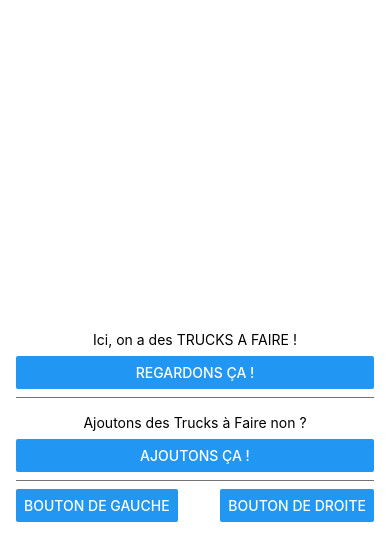
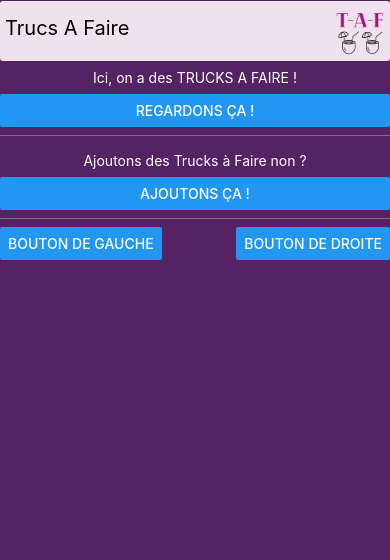
Before and after one commit to ProgNanais/TruckAFaire, a React Native app: screen / in a window 390 px wide. Shown: the top 560 px of the page. Built offline with nearby package versions, Linux system fonts and the light colour scheme.

Commit message:
- Ajout du logo, et de style

```diff
--- a/App.tsx
+++ b/App.tsx
@@ -15,14 +15,16 @@ import {
   View,
   Alert
 } from 'react-native';
+import Menus from './Components/Menus';
 
 
 function App(): JSX.Element {
-  const onPressLearnMore = "Youhou";
   const Separator = () => <View style={styles.separator} />
 
   return (
     <SafeAreaView style={styles.container}>
+
+            <Menus style={styles.navigation} />
         <View>
             <Text style={styles.title}>
                 Ici, on a des TRUCKS A FAIRE !
@@ -58,12 +60,13 @@ function App(): JSX.Element {
 const styles = StyleSheet.create({
     container: {
         flex: 1,
-        justifyContent: 'center',
-        marginHorizontal: 16,
+        paddingHorizontal: 16,
+        backgroundColor: '#552264',
     },
     title: {
         textAlign: 'center',
         marginVertical: 8,
+        color: 'white',
     },
     fixToText: {
         flexDirection: 'row',
--- /dev/null
+++ b/Components/Menus.tsx
@@ -0,0 +1,31 @@
+import React from 'react';
+import { Text, View, Image, StyleSheet } from 'react-native';
+
+const Menus = () => {
+    return (
+    <View style={styleMenu.containerM}>
+        <Text style={styleMenu.title}>Trucs A Faire</Text>
+        <Image
+            source={require('../assets/images/taf.png')}
+            style={{width: 50, height: 50}}
+         />
+    </View>
+    );
+};
+
+const styleMenu = StyleSheet.create({
+    containerM: {
+        flexDirection: 'row',
+        justifyContent: 'space-between',
+        backgroundColor: '#efe2ec',
+        padding: 5,
+        borderRadius: 3,
+        marginTop: 1,
+    },
+    title: {
+        fontSize: 20,
+        marginTop: 10,
+    },
+});
+
+export default Menus;
```
Also changed, not shown: assets/images/taf.png (added), 1 other file (tests, documents, lock files or other folders).
